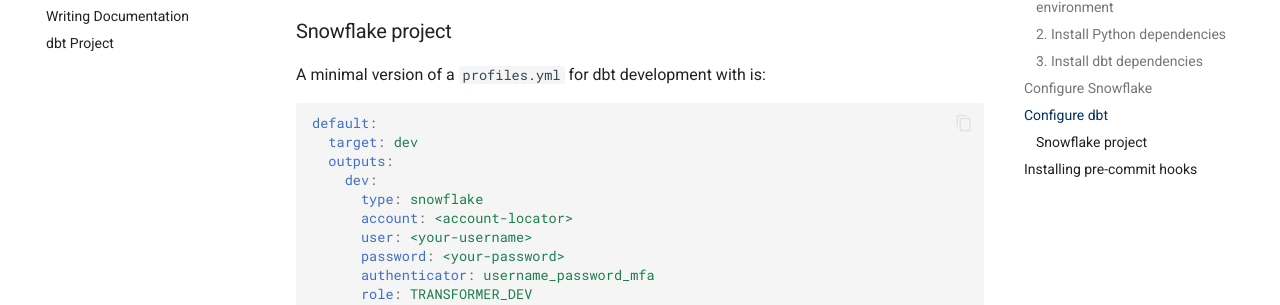
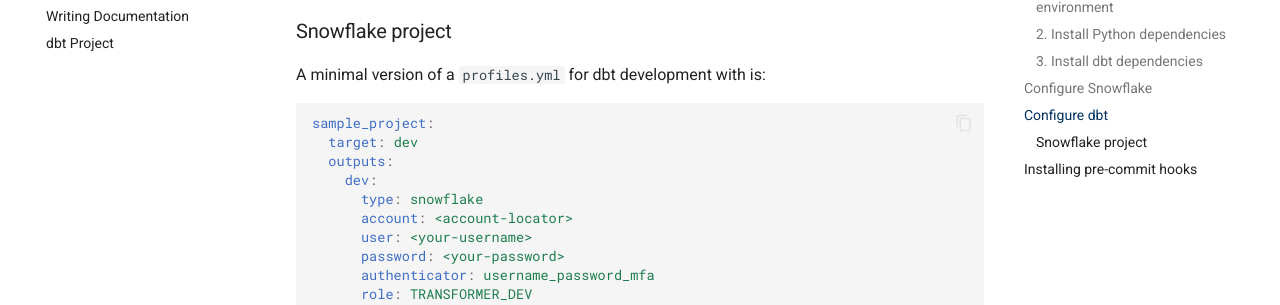
Before and after one commit to cagov/caldata-doe-infrastructure-template-render-test, an MkDocs documentation site: the page built from docs/setup.md, in a window 1280 px wide and 900 px high, scrolled down 2418 px. Shown: the part 146-451 px from the top of the window. Built offline with MkDocs 1.6.1 and Material for MkDocs 9.7.7, drawn with Linux system fonts in a browser that asks for light colours.

````diff
--- a/.copier-answers.yml
+++ b/.copier-answers.yml
@@ -1,7 +1,7 @@
 # Changes here will be overwritten by Copier
-_commit: 2f2faf4
+_commit: d1eacc6
 _src_path: ../caldata-infrastructure-template/
-dbt_profile_name: default
+dbt_profile_name: sample_project
 email_address: test@test.com
 friendly_project_name: Sample Project
 license: MIT
--- a/docs/setup.md
+++ b/docs/setup.md
@@ -120,7 +120,7 @@ from the dbt project root directory (`transform`).
 A minimal version of a `profiles.yml` for dbt development with is:
 
 ```yml
-default:
+sample_project:
   target: dev
   outputs:
     dev:
````
Also changed, not shown: 3 other files.
